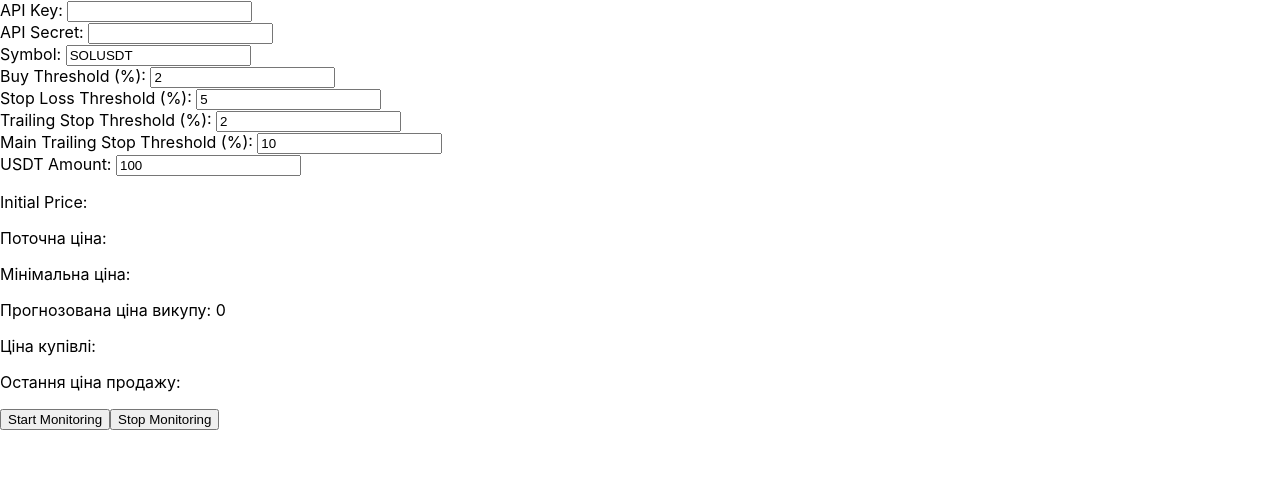
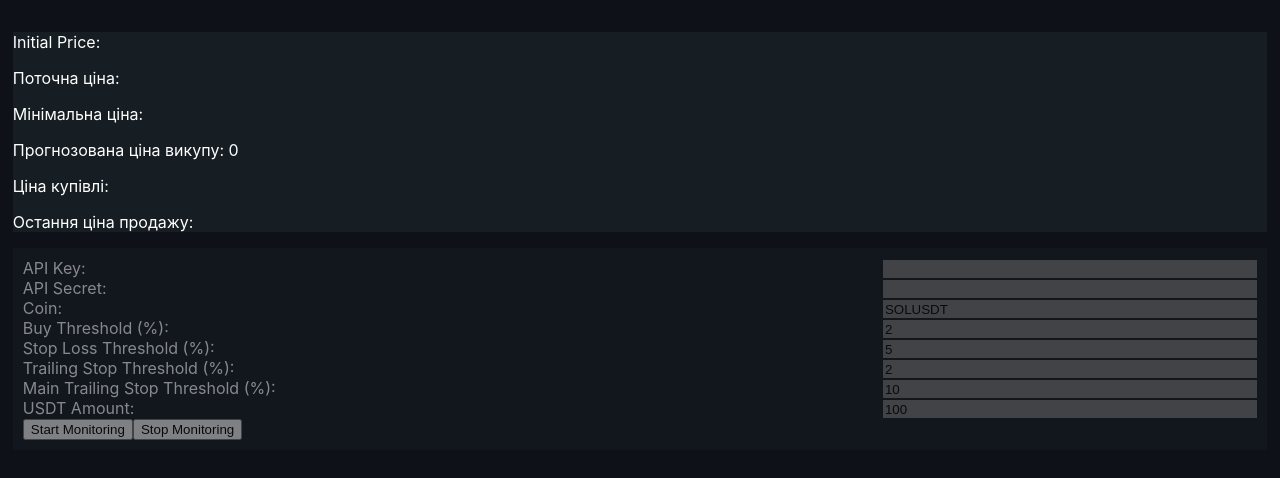
Before and after one commit to MishaLvk/bot, a React (Create React App) app: page / in a window 1280 px wide. Shown: the top 478 px of the page. Built offline with nearby package versions, Linux system fonts and the light colour scheme.

Commit message:
styled add

```diff
--- a/package.json
+++ b/package.json
@@ -8,11 +8,13 @@
     "@testing-library/react": "^12.1.4",
     "@testing-library/user-event": "^13.5.0",
     "axios": "^1.7.2",
+    "binance-api-node": "^0.12.7",
     "crypto-js": "^4.2.0",
     "node-binance-api": "^0.13.1",
     "react": "^18.1.0",
     "react-dom": "^18.1.0",
     "react-scripts": "5.0.1",
+    "styled-components": "^6.1.11",
     "web-vitals": "^2.1.3"
   },
   "scripts": {
--- a/src/components/App.jsx
+++ b/src/components/App.jsx
@@ -1,6 +1,8 @@
 import React, { useState, useEffect, useRef } from 'react';
 import axios from 'axios';
 import crypto from 'crypto-js';
+
+import { Fon, Info, Control, Input, Data } from './app.styled';
 
 const App = () => {
   const [apiKey, setApiKey] = useState('');
@@ -18,6 +20,7 @@ const App = () => {
   const [buyPrice, setBuyPrice] = useState(null);
   const [lastSellPrice, setLastSellPrice] = useState(null);
   const [isMonitoring, setIsMonitoring] = useState(false);
+
   const intervalRef = useRef(null);
 
   const fetchPrice = async () => {
@@ -75,7 +78,7 @@ const App = () => {
         },
       }
     );
-
+    console.log(`response.data ${response.data}`);
     return response.data;
   };
 
@@ -127,79 +130,8 @@ const App = () => {
   });
 
   return (
-    <div>
-      <div>
-        {/* Поле для введення API ключа */}
-        <label>API Key: </label>
-        <input
-          type="text"
-          value={apiKey}
-          onChange={e => setApiKey(e.target.value)}
-        />
-      </div>
-      <div>
-        {/* Поле для введення секретного ключа API */}
-        <label>API Secret: </label>
-        <input
-          type="text"
-          value={apiSecret}
-          onChange={e => setApiSecret(e.target.value)}
-        />
-      </div>
-      <div>
-        {/* Поле для вибору символу торгівлі */}
-        <label>Symbol: </label>
-        <input
-          type="text"
-          value={symbol}
-          onChange={e => setSymbol(e.target.value)}
-        />
-      </div>
-      <div>
-        {/* Поле для встановлення порогу купівлі */}
-        <label>Buy Threshold (%): </label>
-        <input
-          type="number"
-          value={buyThreshold}
-          onChange={e => setBuyThreshold(Number(e.target.value))}
-        />
-      </div>
-      <div>
-        {/* Поле для встановлення стоп-лосу */}
-        <label>Stop Loss Threshold (%): </label>
-        <input
-          type="number"
-          value={stopLossThreshold}
-          onChange={e => setStopLossThreshold(Number(e.target.value))}
-        />
-      </div>
-      <div>
-        {/* Поле для встановлення трейлінг-стопу */}
-        <label>Trailing Stop Threshold (%): </label>
-        <input
-          type="number"
-          value={trailingStopThreshold}
-          onChange={e => setTrailingStopThreshold(Number(e.target.value))}
-        />
-      </div>
-      <div>
-        {/* Поле для встановлення основного трейлінг-стопу */}
-        <label>Main Trailing Stop Threshold (%): </label>
-        <input
-          type="number"
-          value={mainTrailingStopThreshold}
-          onChange={e => setMainTrailingStopThreshold(Number(e.target.value))}
-        />
-      </div>
-      <div>
-        {/* Поле для введення суми USDT */}
-        <label>USDT Amount: </label>
-        <input
-          type="number"
-          value={usdtAmount}
-          onChange={e => setUsdtAmount(Number(e.target.value))}
-        />
-      </div>
+    <Fon>
+      <Info>
         <div>
           <p>Initial Price: {initialPrice}</p>
 
@@ -211,13 +143,92 @@ const App = () => {
 
           <p>Остання ціна продажу: {lastSellPrice}</p>
         </div>
+      </Info>
+      <Control>
+        <Data>
+          {/* Поле для введення API ключа */}
+          <label>API Key: </label>
+          <Input
+            type="text"
+            value={apiKey}
+            onChange={e => setApiKey(e.target.value)}
+          />
+        </Data>
+        <Data>
+          {/* Поле для введення секретного ключа API */}
+          <label>API Secret: </label>
+          <Input
+            type="text"
+            value={apiSecret}
+            onChange={e => setApiSecret(e.target.value)}
+          />
+        </Data>
+        <Data>
+          {/* Поле для вибору символу торгівлі */}
+          <label>Coin: </label>
+          <Input
+            type="text"
+            value={symbol}
+            onChange={e => setSymbol(e.target.value)}
+          />
+        </Data>
+        <Data>
+          {/* Поле для встановлення порогу купівлі */}
+          <label>Buy Threshold (%): </label>
+          <Input
+            type="number"
+            value={buyThreshold}
+            onChange={e => setBuyThreshold(Number(e.target.value))}
+          />
+        </Data>
+        <Data>
+          {/* Поле для встановлення стоп-лосу */}
+          <label>Stop Loss Threshold (%): </label>
+          <Input
+            type="number"
+            value={stopLossThreshold}
+            onChange={e => setStopLossThreshold(Number(e.target.value))}
+          />
+        </Data>
+        <Data>
+          {/* Поле для встановлення трейлінг-стопу */}
+          <label>Trailing Stop Threshold (%): </label>
+          <Input
+            type="number"
+            value={trailingStopThreshold}
+            onChange={e => setTrailingStopThreshold(Number(e.target.value))}
+          />
+        </Data>
+        <Data>
+          {/* Поле для встановлення основного трейлінг-стопу */}
+          <label>Main Trailing Stop Threshold (%): </label>
+          <Input
+            type="number"
+            value={mainTrailingStopThreshold}
+            onChange={e => setMainTrailingStopThreshold(Number(e.target.value))}
+          />
+        </Data>
+        <Data>
+          {/* Поле для введення суми USDT */}
+          <label>USDT Amount: </label>
+          <Input
+            type="number"
+            value={usdtAmount}
+            onChange={e => setUsdtAmount(Number(e.target.value))}
+          />
+        </Data>
         <div>
           {/* Кнопка для запуску моніторингу */}
-        <button onClick={() => setIsMonitoring(true)}>Start Monitoring</button>
+          <button onClick={() => setIsMonitoring(true)}>
+            Start Monitoring
+          </button>
           {/* Кнопка для зупинки моніторингу */}
-        <button onClick={() => setIsMonitoring(false)}>Stop Monitoring</button>
+          <button onClick={() => setIsMonitoring(false)}>
+            Stop Monitoring
+          </button>
         </div>
-    </div>
+      </Control>
+    </Fon>
   );
 };
 
--- /dev/null
+++ b/src/components/app.styled.js
@@ -0,0 +1,42 @@
+import styled from 'styled-components';
+
+export const Fon = styled.div`
+  background-color: #0e1118;
+  width: 100vw;
+  height: 100vh;
+
+  padding-top: 16px;
+`;
+
+export const Info = styled.div`
+  background-color: #161d23;
+  width: 98vw;
+  margin-left: auto;
+  margin-right: auto;
+  color: white;
+`;
+export const Control = styled.div`
+  display: flex;
+  flex-direction: column;
+  box-sizing: border-box;
+  background-color: #161d23;
+  opacity: 0.5;
+  width: 98vw;
+  padding: 10px;
+  color: white;
+  margin-left: auto;
+  margin-right: auto;
+`;
+
+export const Data = styled.div`
+  display: flex;
+  justify-content: space-between;
+  width: 100%;
+`;
+export const Input = styled.input`
+  width: 30%;
+  background-color: grey;
+  opacity: 0.9;
+  border: none;
+  margin-top: 2px;
+`;
```
Also changed, not shown: 1 other file (tests, documents, lock files or other folders). Lines whose indentation alone changed are shown as unchanged.
